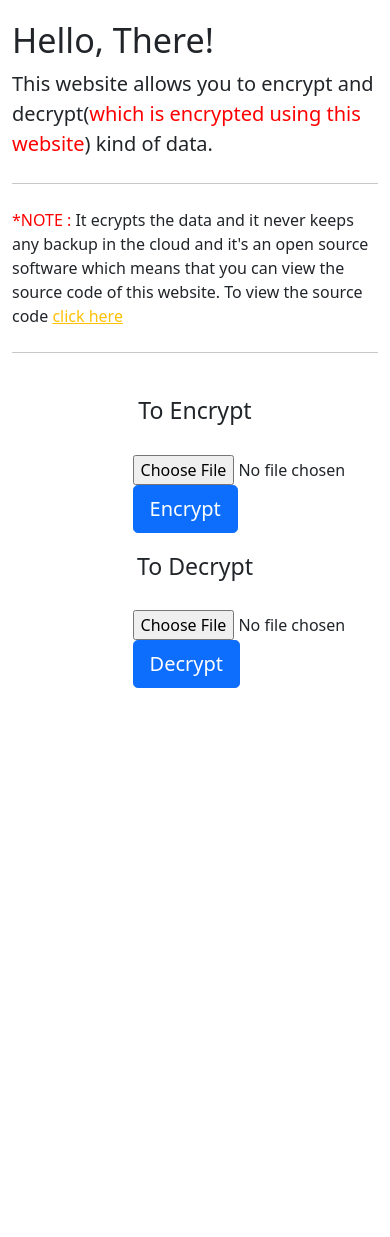
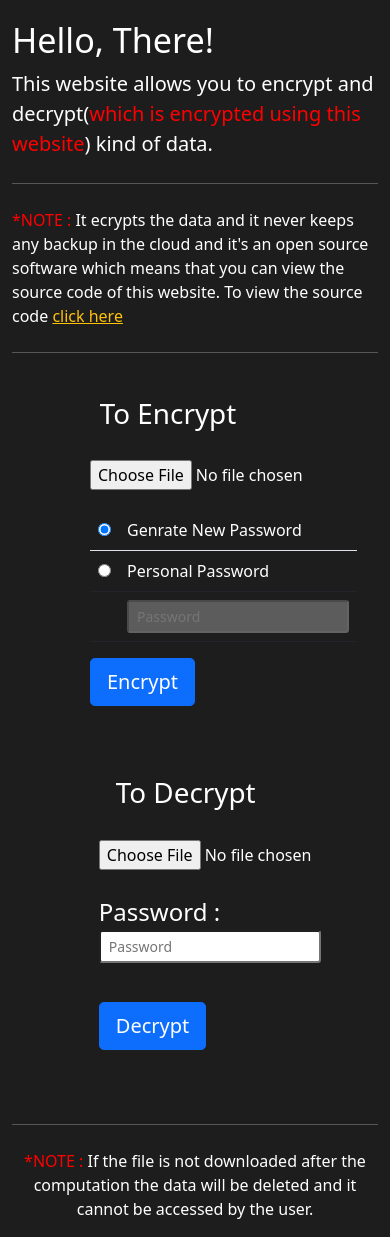
Before and after one commit to ManojAvarur/Cloud-Encryption, a PHP site: page / in a window 390 px wide; the page is wider, and only the part inside the window is pictured. Before the commit the page ends 688 px from the top of that part, so only its background shows below. Run offline with PHP 8.4, Linux system fonts and the light colour scheme.

Commit message:
Few more changes

```diff
--- a/Assets/style.css
+++ b/Assets/style.css
@@ -15,17 +15,66 @@
     width: 80%;
 }
 
-.modified-sm-12{
-    /* margin-top: 50px; */
-}
+/* .modified-sm-12{
+    margin-top: 50px;
+} */
 
-.modified-h3{
+.modified-h1{
     text-align: center;
     margin-bottom: 30px;
     margin-top: 20px;
+    text-decoration: wavy;
 }
+
+
 
 .center-al{
     margin: auto;
     width: 50%;
 }
+
+body{
+    background-color: #1d1d1d;
+    color: #fff;
+}
+
+form{
+    display:contents;
+}
+
+label{
+    color: #fff;
+}
+
+.table-alter{
+    margin-top: 20px;
+    /* margin-bottom: 20px; */
+}
+
+
+.no-bottom-border{
+    border-bottom: 0;
+}
+
+.passu{
+    font-size: x-large;
+}
+
+.mov-down{
+    margin-bottom: 50px;
+}
+
+.add-line{
+    border-right: #fff solid 1px;
+}
+
+
+@media screen and (max-width: 540px){
+    .mov-down{
+        margin-top: 50px;
+    }
+
+    .add-line{
+        border-right:0;
+    }
+}
--- a/index.html
+++ b/index.html
@@ -10,6 +10,7 @@
         integrity="sha384-ygbV9kiqUc6oa4msXn9868pTtWMgiQaeYH7/t7LECLbyPA2x65Kgf80OJFdroafW"
         crossorigin="anonymous"></script>
     <link rel="stylesheet" href="Assets/style.css">
+    <link rel="icon" href="Assets/icoo.ico" type="image/x-icon">
     <title>Encrypt/Decrypt</title>
 </head>
 
@@ -21,45 +22,86 @@
                     encrypted using this website</span>) kind of data.</p>
             <hr class="my-4">
             <p>
-                <span class="span-modified">*NOTE : </span>It ecrypts the data and it never keeps any backup in the cloud
+                <span class="span-modified">*NOTE : </span>It ecrypts the data and it never keeps any backup in the
+                cloud
                 and it's an open source software which means that you can view the source code of this website. To view
-                the source code <a href="#" class="text-warning modified-text"> click here </a>
+                the source code <a href="https://github.com/ManojAvarur/Cloud-Encryption" target="_blank"
+                    class="text-warning modified-text"> click here </a>
             </p>
             <hr class="my-4">
-            <form action="upload.php" method="post" enctype="multipart/form-data">
-                <div class="container">
-                    <div class="row modified-row">
-                        <div class="col-md-6 col-sm-12 modified-sm-12">
-                            <h3 class="modified-h3">To Encrypt</h3>
+            <div class="container">
+                <div class="row">
+
+                    <form action="upload.php" method="post" enctype="multipart/form-data">
+
+                        <div class="col-md-6 col-sm-12 add-line">
+                            <h1 class="modified-h1">To Encrypt</h1>
+
                             <div class="center-al">
-                                <input type="file" name="upload" id="file"  onchange="Filevalidation()" required/>
-                                <br>
-                                <input type="submit" class="btn btn-primary btn-lg" name="enc" value="Encrypt">
+                                <input type="file" name="upload" id="file" onchange="Filevalidation()" required />
+                            </div>
+
+                            <div class="center-al">
+                                <table class="table table-alter">
+                                    <tbody>
+                                        <tr>
+                                            <td><input type="radio" name="passwordType" value="createNew" id="newPass"
+                                                    onclick="newPassword()" checked='checked'></td>
+                                            <td><label for="newPass">Genrate New Password</label></td>
+                                        </tr>
+                                        <tr class="no-bottom-border">
+                                            <td><input type="radio" name="passwordType" value="useGiven" id="userPass"
+                                                    onclick="userPassword()"></td>
+                                            <td><label for="userPass">Personal Password</label></td>
+                                        </tr>
+                                        <tr class="no-bottom-border">
+                                            <td></td>
+                                            <td><input type="password" class="form-control-sm" name="userPassType"
+                                                    id="userPassType" placeholder="Password" disabled> </td>
+                                        </tr>
+                                    </tbody>
+                                </table>
+                            </div>
+
+                            <div class="center-al" style="margin-top: 15px;">
+                                <input type="submit" class="btn btn-primary btn-lg" name="submit" value="Encrypt">
                             </div>
                         </div>
-                        <div class="col-md-6 col-sm-12 modified-sm-12">
-                            <h3 class="modified-h3">To Decrypt</h3>
+
+                    </form>
+
+
+                    <form action="upload.php" method="post" enctype="multipart/form-data">
+
+                        <div class="col-md-6 col-sm-12 modified-sm-12 mov-down ">
+                            <h1 class="modified-h1">To Decrypt</h1>
+
                             <div class="center-al">
-                                <input type="file" name="upload" id="file"   onchange="Filevalidation()" required/>
-                                <br>
-                                <input type="submit" class="btn btn-primary btn-lg" name="dec" value="Decrypt">
+                                <input type="file" name="upload" id="file" onchange="Filevalidation()" required />
+                            </div>
+                            <br>
+                            <div class="center-al">
+                                <label for="password" class="passu">Password : </label>
+                                <input type="password" class="form-control-sm" name="decPass" id="password"
+                                    placeholder="Password" required>
+                            </div>
+                            <br>
+                            <div class="center-al" style="margin-top: 15px;">
+                                <input type="submit" class="btn btn-primary btn-lg" name="submit" value="Decrypt">
                             </div>
                         </div>
-                    </div>
+
+                    </form>
+
                 </div>
-            </form>
-
-            <!-- <p class="lead">
-                <a class="btn btn-primary btn-lg" href="#" role="button">Learn more</a>
-            </p> -->
+            </div>
+            <hr class="my-4">
+            <p style="text-align: center;">
+                <span class="span-modified">*NOTE : </span> If the file is not downloaded after the computation the data
+                will be deleted and it cannot be accessed by the user.
+            </p>
         </div>
     </div>
-    <!-- <h1>Hello there!</h1>
-    <h3>Upload Your File Here</h3>
-    <form action="upload.php" method="post" enctype="multipart/form-data">
-        <input type="file" name="upload" id="file"  onchange="Filevalidation()" />
-        <input type="submit" name="submit">
-    </form> -->
 </body>
 <script>
     Filevalidation = () => {
@@ -69,6 +111,18 @@
             fi.value = "";
         }
     }
+
+    newPassword = () => {
+        document.getElementById('userPassType').disabled = true;
+        document.getElementById('userPassType').required = false;
+    }
+
+    userPassword = () => {
+        document.getElementById('userPassType').disabled = false;
+        document.getElementById('userPassType').required = true;
+    }
+
+
 </script>
 
 </html>
```
Also changed, not shown: Unwanted/Try.php (added, +15 -0 lines), headers.php (+18 -1 lines), upload.php (+102 -9 lines), Assets/icoo.ico (added), 5 other files.
